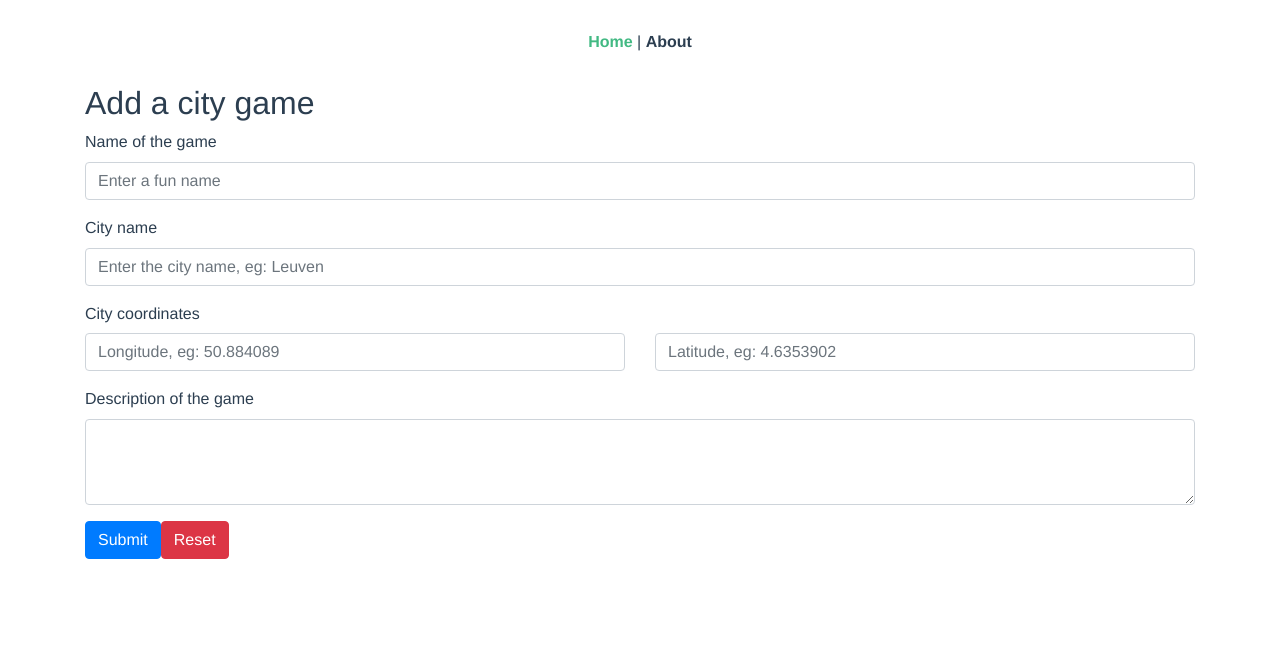
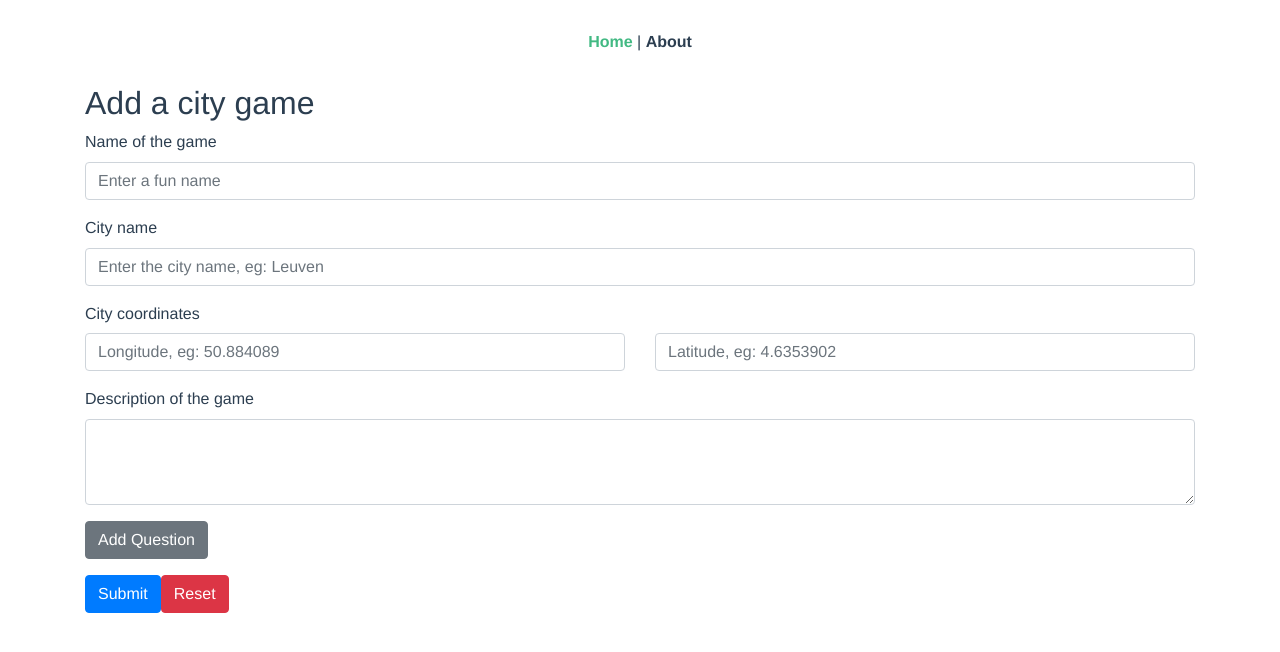
Before and after one commit to ucll-carey/frontend, a Vue app: page / in a window 1280 px wide. Shown: the top 652 px of the page. Built offline with nearby package versions, Linux system fonts and the light colour scheme.

Commit message:
Remove comment and add question array

```diff
--- a/src/components/AddQuiz.vue
+++ b/src/components/AddQuiz.vue
@@ -1,13 +1,4 @@
-/*
-The name of the city and the coordinates of the city
-A description of the game
-Multiple questions:
-GPS Coordinates where the question should be asked
-A simple question
-Multiple answers (max 1 sentence)
-The correct answer
-A field where I can enter some extra details about the correct answer
-*/<template>
+<template>
   <b-container class="bv-example-row">
     <h2>Add a city game</h2>
     <b-form @submit="onSubmit" @reset="onReset">
@@ -64,6 +55,12 @@ A field where I can enter some extra details about the correct answer
           placeholder=""/>
       </b-form-group>
 
+<p>
+      <b-button>
+        Add Question
+      </b-button>
+</p>
+
 <!--
       <b-form-group>
         <b-form-checkbox-group v-model="form.checked" id="exampleChecks">
@@ -89,6 +86,7 @@ export default {
           coordinates: { longitude: null, latitude: null },
         },
         description: '',
+        questions: [],
       },
     };
   },
```
